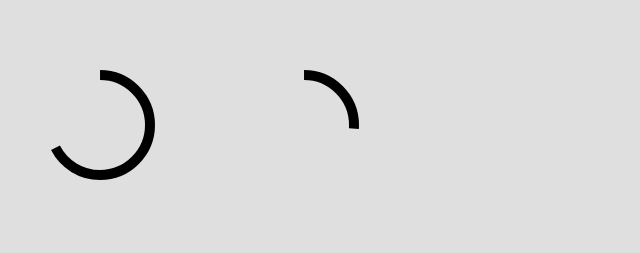
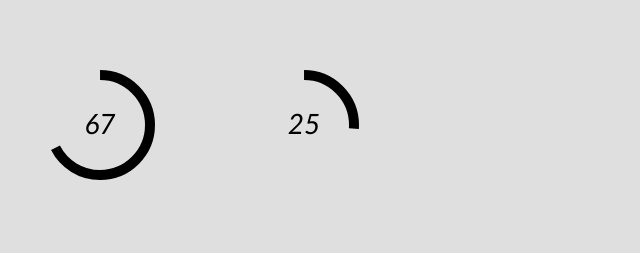
Before and after one commit to LeoPetry/pie-chart-js, a plain HTML site: page example.html in a window 1280 px wide. Shown: the whole page, without its empty margins (0-640 px from the left). Drawn offline with Linux system fonts and the light colour scheme.

Commit message:
writeText method
Added writeText() and callback function for animate()

```diff
--- a/example.html
+++ b/example.html
@@ -55,15 +55,17 @@
 			var test = new Piechart(canvas);
 			var test2 = new Piechart(canvas2);
 
-			//window.setPiechart(test);
-
 			setTimeout(function(){
 				test.startTime = (new Date()).getTime();
-				test.animate();
+				test.animate(test.writeScore);
 				test2.startTime = (new Date()).getTime();
-				test2.animate();
+				test2.animate(test2.writeScore);
 			}, 500);
-
+/*
+			setTimeout(function(){
+				test.writeScore();
+			}, 3000);
+*/
 		</script>
 	</body>
 </html>
--- a/piechart.js
+++ b/piechart.js
@@ -11,7 +11,9 @@
 
 		this.color = 'DF2FD2';
 		this.radius = 50;
-
+		this.strokeWidth = 10;
+		this.direction = false; // false == conter-clockwise
+		this.angularSpeed = 1.5;
 
 		this.posx = canvas.width / 2;
 		this.posy = canvas.height / 2;
@@ -19,13 +21,11 @@
 		this.startAngle = -(3.14 / 2);
 		this.endAngle = this.scoreRad() + this.startAngle;
 
-		this.radius = 50;
+		this.startTime = (new Date()).getTime();
 
-		this.direction = false; // false == conter-clockwise
+		//options for writeScore
 
-		this.angularSpeed = 1.5;
-
-		this.startTime = (new Date()).getTime();
+		this.fontStyle = 'italic 28px Calibri';
 
 	}
 
@@ -41,14 +41,21 @@
 	Piechart.prototype.drawScore = function(endAngle){
 		this.context.beginPath();
 		this.context.arc(this.posx, this.posy, this.radius, this.startAngle, endAngle, this.direction);
-		this.context.lineWidth = 10;
+		this.context.lineWidth = this.strokeWidth;
 		this.context.strokeStyle = this.color;
 		this.context.stroke();
 	}
 
+	Piechart.prototype.writeScore = function(){
+		this.context.font = this.fontStyle;
+		this.context.textAlign = 'center';
+		this.context.textBaseline = 'middle';
+		return this.context.fillText(this.score, this.posx, this.posy);
+	}
+
 		//animate will draw an arc on the canvas with incremental values for each frame
 
-	Piechart.prototype.animate = function(){
+	Piechart.prototype.animate = function(callback){
 
 		var time = (new Date()).getTime() - this.startTime;
 
@@ -63,9 +70,13 @@
 		if(newScoreAngle < this.endAngle){
 
 			requestAnimFrame(function(){
-				_this.animate();
+				_this.animate(callback);
 			});
 
+		}else{
+			if (typeof callback === "function"){
+				callback.apply(this);
+			}
 		}
 	}
 
```
